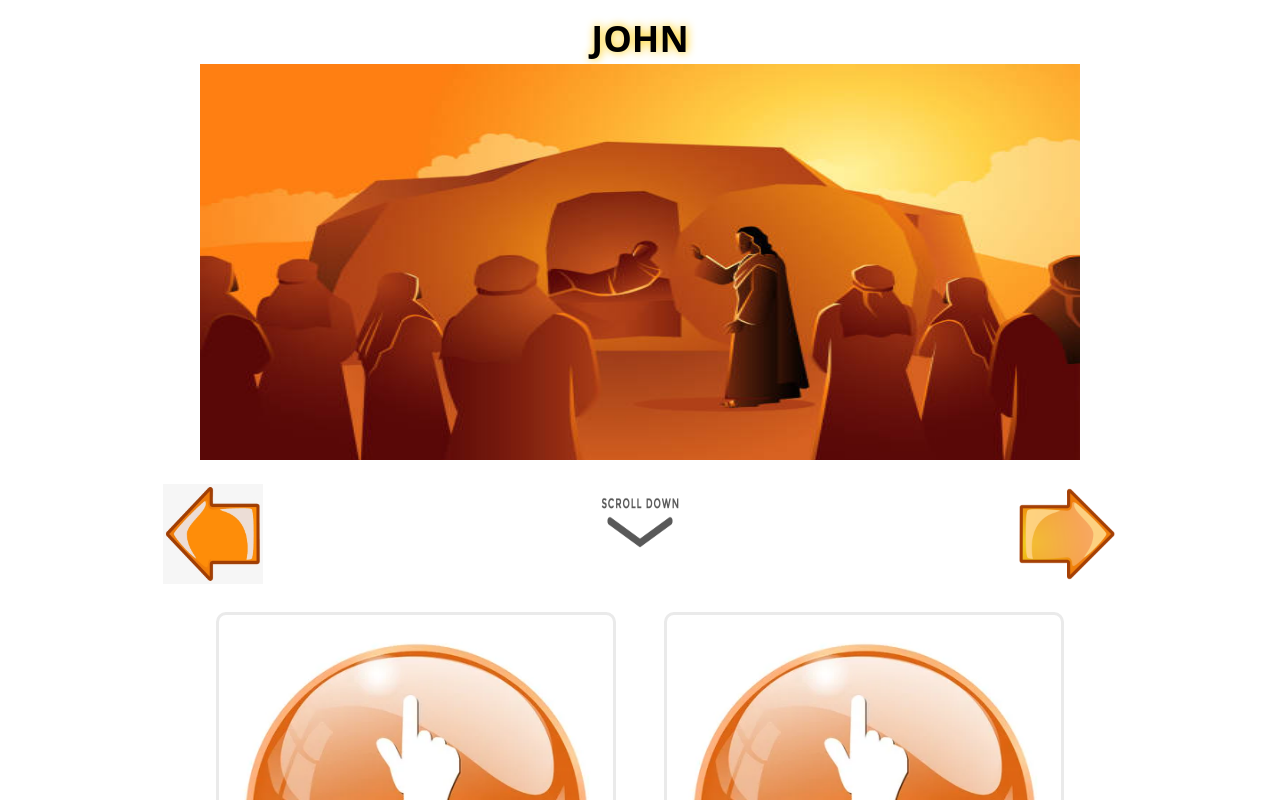
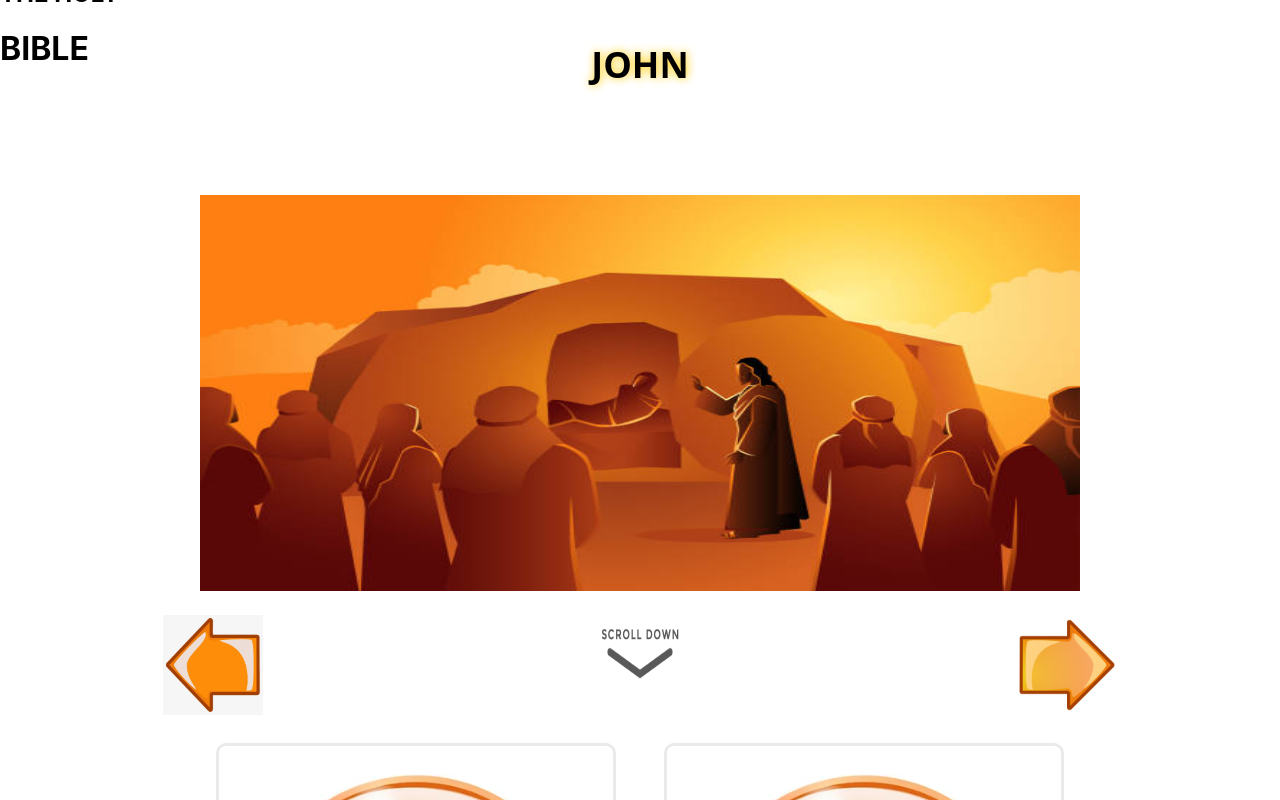
Before and after one commit to jnutt367/john, a Next.js app: page / in a window 1280 px wide. Shown: the top 800 px of the page. Built offline with nearby package versions, Linux system fonts and the light colour scheme.

Commit message:
Update index.js
 JOHN

```diff
--- a/pages/index.js
+++ b/pages/index.js
@@ -13,10 +13,18 @@ export default function Home() {
 
 
       <main className={styles.main}>
+
+
+
+         <div className={styles.hero}>
+               <h2 className={styles.holy}>THE HOLY</h2>
+                <h1 className={styles.bible}>
+                    <a href="https://the-holy-bible.vercel.app/" target="_blank">BIBLE</a>
+                </h1>
+
         <h1 className={styles.title}>
-          JOHN
+        JOHN
         </h1>
-         <div className={styles.hero}>
                   <div className={styles.image}>
              <Image
                                       src="/lazarus.jpg"
```
